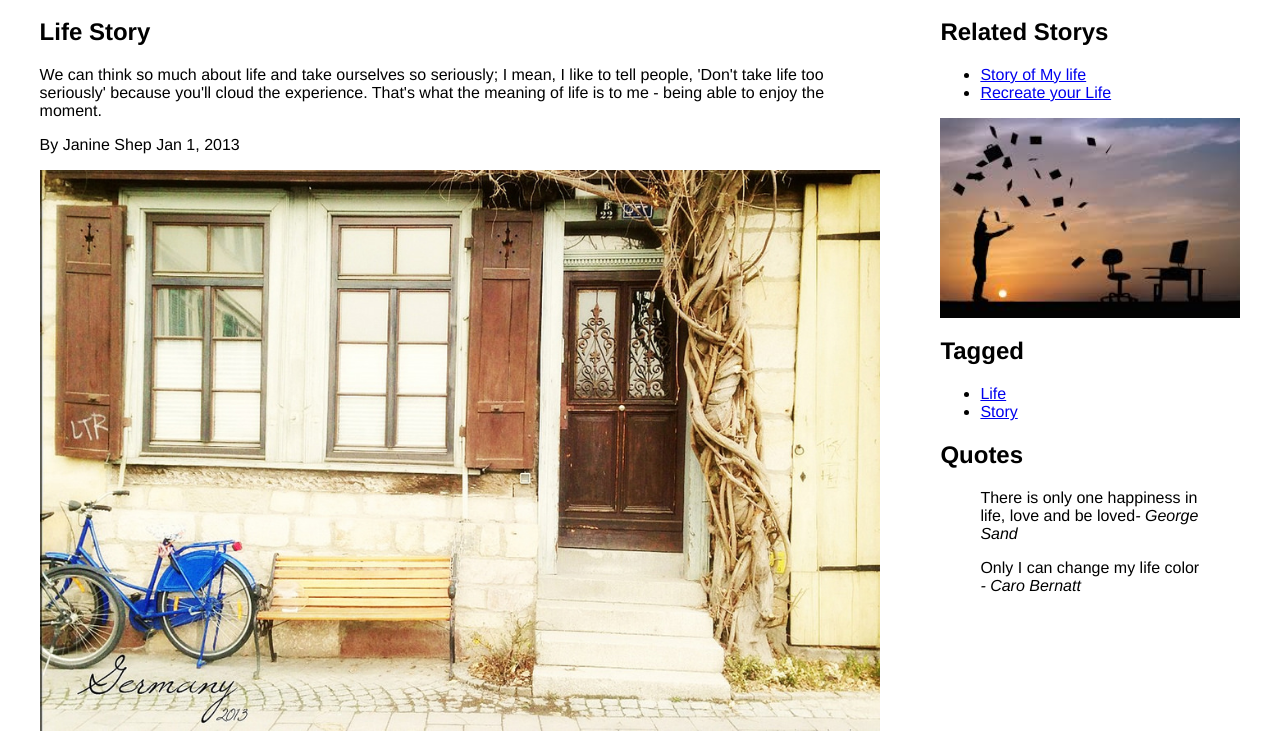
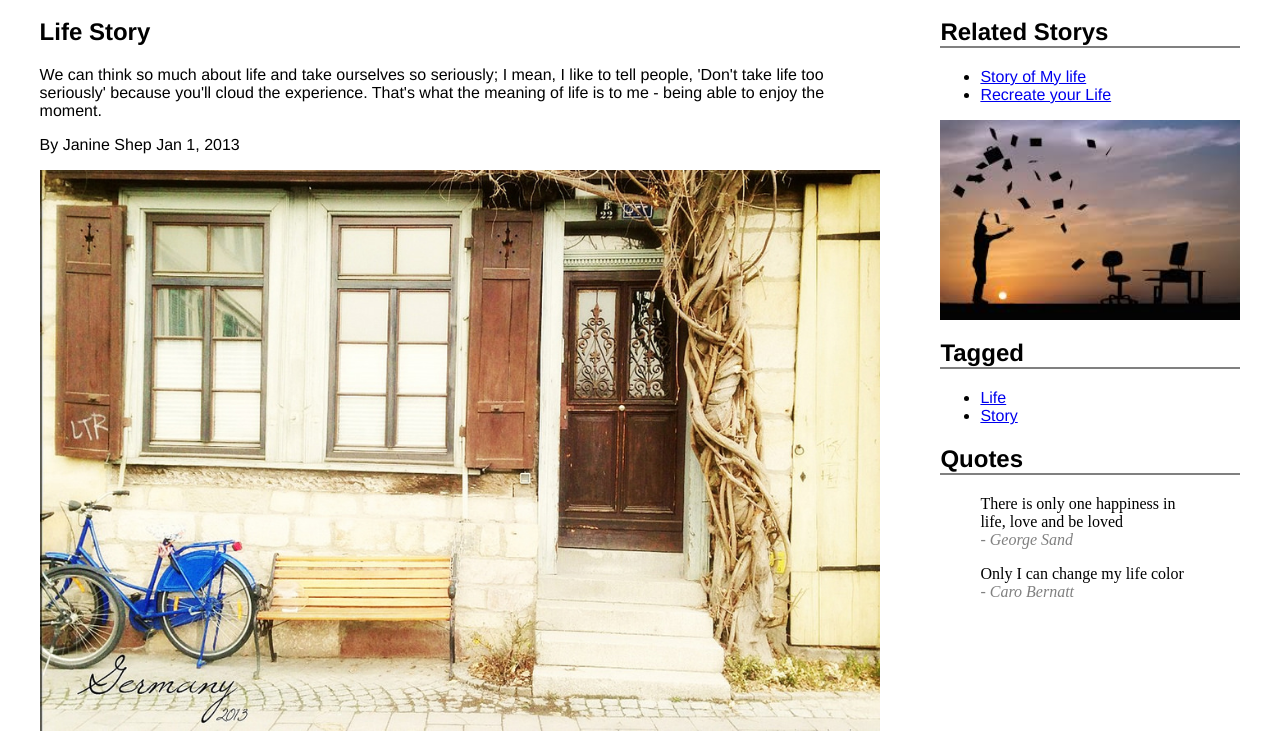
Before and after one commit to deftcat/FontEnd, a plain HTML site: page index.html in a window 1280 px wide. Shown: the top 744 px of the page. Drawn offline with Linux system fonts and the light colour scheme.

Commit message:
Just adjust the view of everything

```diff
--- a/index.css
+++ b/index.css
@@ -28,3 +28,16 @@ aside img, .main img{
 	width: 100%;
 	max-width: 100%;
 }
+
+aside h2{
+	border-bottom: 2px gray solid ;
+}
+
+blockquote{
+	font-family: italic;
+}
+
+cite{
+	display: block;
+	color: gray;
+}
```
